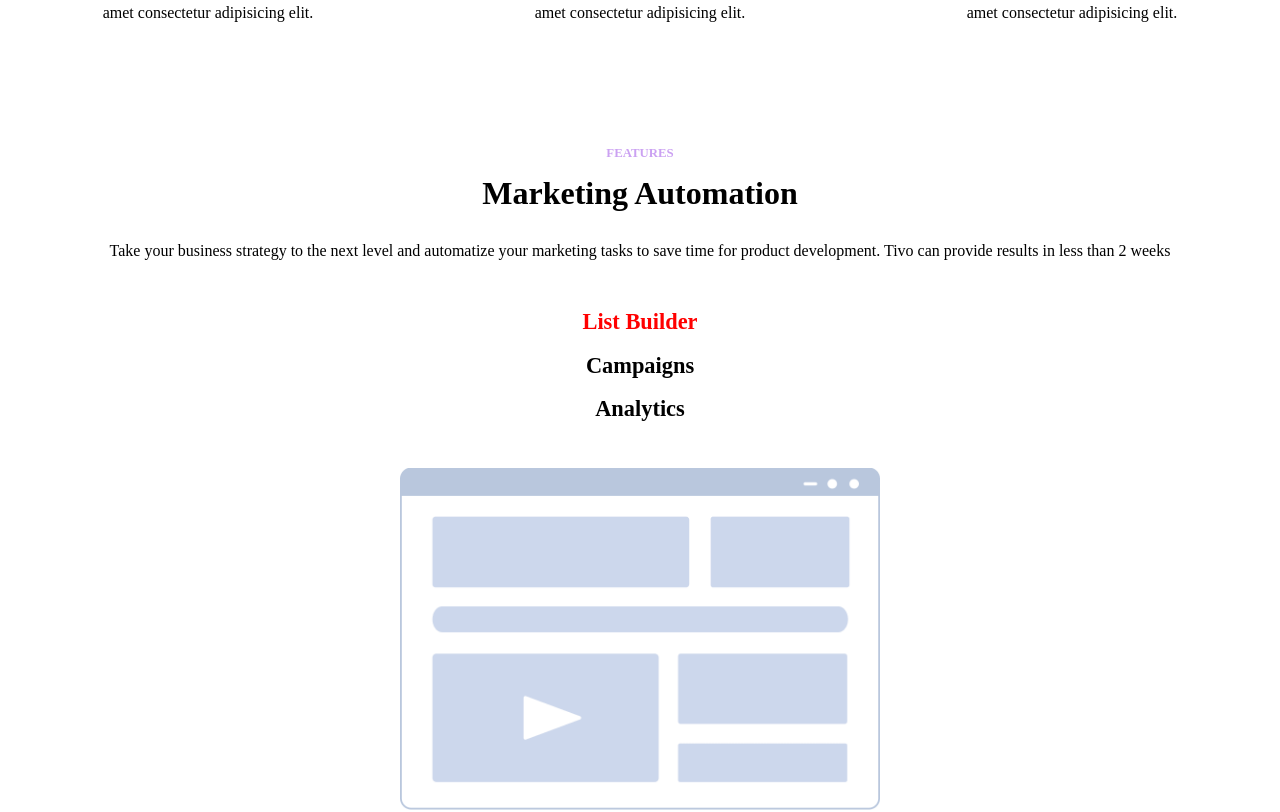
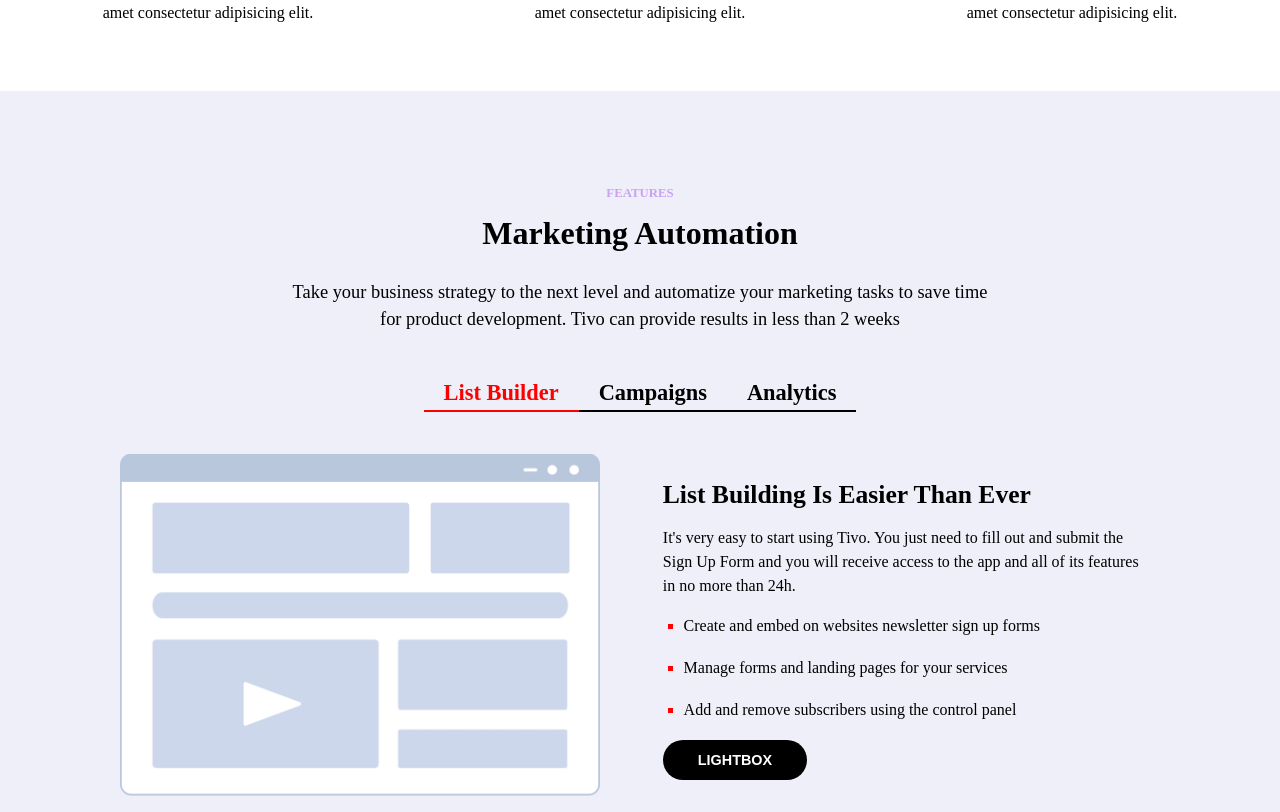
Before and after one commit to krushodev/Landing-Marketing-App, a React (Vite) app: page / in a window 1280 px wide. Shown: the part 2083-2895 px from the top of the page. Built offline with nearby package versions, Linux system fonts and the light colour scheme.

Commit message:
style: fix styles of Features and FeaturesCard component with and add media queries

```diff
--- a/src/components/Features/Features.css
+++ b/src/components/Features/Features.css
@@ -1,13 +1,18 @@
+.features-container {
+    background-color: #efeff9;
+    padding: 40px 0 70px;
+}
+
 .features-container > p {
     text-align: center;
     max-width: 90%;
+    font-size: 1.15em;
     margin: -50px auto 0;
-
 }
 
 .features-content > ul {
     display: flex;
-    justify-self: center;
+    justify-content: center;
     align-items: center;
     flex-direction: column;
     max-width: 100%;
@@ -19,8 +24,29 @@
 
 .features-content > ul li {
     font-weight: bold;
+    cursor: pointer;
 }
 
 .active {
     color: red;
 }
+
+@media screen and (min-width: 1024px) {
+    .features-container > p {
+        max-width: 45rem;
+    }
+
+    .features-content > ul {
+        flex-direction: row;
+        gap: 0;
+    }
+
+    .features-content > ul li {
+        border-bottom: 2px solid black;
+        padding: 0 20px;
+    }
+
+    .active {
+        border-bottom-color: red !important;
+    }
+}
--- a/src/components/Features/FeaturesCard/FeaturesCard.css
+++ b/src/components/Features/FeaturesCard/FeaturesCard.css
@@ -1,3 +1,13 @@
+.features-card {
+    display: flex;
+    flex-direction: column;
+    justify-content: center;
+    align-items: center;
+    max-width: 65rem;
+    margin: 0 auto;
+    gap: 1.5em;
+}
+
 .features-card img {
     width: 90%;
     display: block;
@@ -7,11 +17,12 @@
 
 .features-card-content {
     padding: 0 10px;
+    max-width: 33rem;
 }
 
 .features-card-content h5 {
     font-size: 1.6em;
-    margin-bottom: -5px;
+    margin: 5px 0 -5px;
 }
 
 .features-card-content ul {
@@ -28,3 +39,18 @@
 .features-card-content ul li span{
     color: black;
 }
+
+
+@media screen and (min-width: 1024px) {
+    .features-card {
+        flex-direction: row;
+        gap: 2em;
+    }
+}
+
+@media screen and (min-width: 1200px) {
+    .features-card {
+        flex-direction: row;
+        gap: 3.3em;
+    }
+}
```
